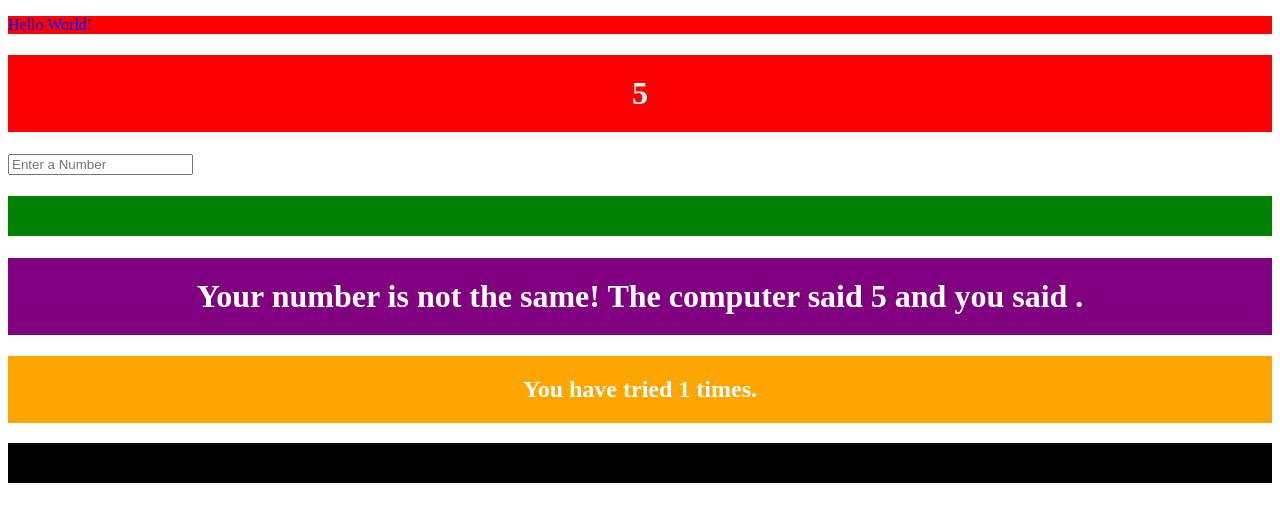
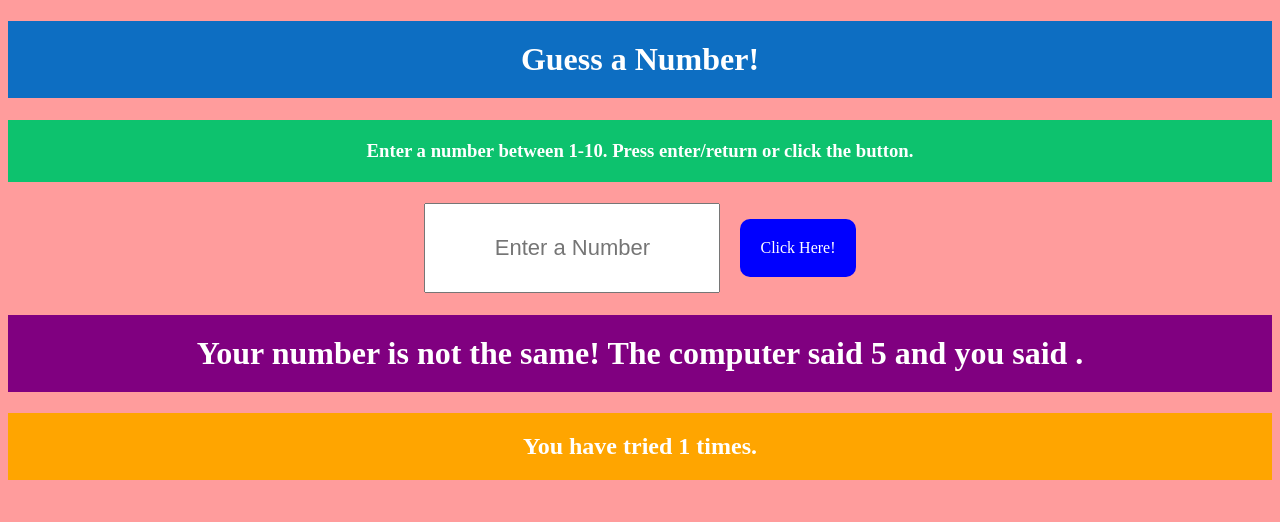
Before and after one commit to S-Kalamkar/Guess-Number, a plain HTML site: page index.html in a window 1280 px wide. Both pictures are taken after a click on the element "Click Here!". Drawn offline with Linux system fonts and the light colour scheme.

Commit message:
game finished

```diff
--- a/app.js
+++ b/app.js
@@ -11,9 +11,9 @@ var wins = 0
 usernumber.focus();
 
 function run() {
-    document.getElementById("paragraph").innerHTML = "Hello World!";
-    document.getElementById("paragraph").style.backgroundColor = "red";
-    document.getElementById("paragraph").style.color = "blue";
+    // document.getElementById("paragraph").innerHTML = "Hello World!";
+    // document.getElementById("paragraph").style.backgroundColor = "red";
+    // document.getElementById("paragraph").style.color = "blue";
     // rn()
     // userNum()
     compare()
@@ -22,30 +22,30 @@ function run() {
 
 function rn() {
     var ran = Math.floor(Math.random() * 10 + 1)
-    var x = document.getElementById("random")
+    // var x = document.getElementById("random")
 
-    x.style.color="white"
-    x.style.backgroundColor="blue"
-    x.style.padding="20px"
-    x.style.textAlign="center"
+    // x.style.color="white"
+    // x.style.backgroundColor="blue"
+    // x.style.padding="20px"
+    // x.style.textAlign="center"
 
-    document.getElementById("random").innerHTML = ran;
-    document.getElementById("random").style.backgroundColor = "red";
-    document.getElementById("random").style.color = "white";
+    // document.getElementById("random").innerHTML = ran;
+    // document.getElementById("random").style.backgroundColor = "red";
+    // document.getElementById("random").style.color = "white";
     return ran
 }
 
 function userNum() {
     var user = document.getElementById("getNumber").value;
     // alert(user)
-    var y = document.getElementById("userNumber")
+    // var y = document.getElementById("userNumber")
 
-    y.style.color="white"
-    y.style.backgroundColor="green"
-    y.style.padding="20px"
-    y.style.textAlign="center"
+    // y.style.color="white"
+    // y.style.backgroundColor="green"
+    // y.style.padding="20px"
+    // y.style.textAlign="center"
 
-    document.getElementById("userNumber").innerHTML = user
+    // document.getElementById("userNumber").innerHTML = user
     return user
 }
 
@@ -61,26 +61,30 @@ function compare() {
     z.style.padding="20px"
     z.style.textAlign="center"
 
-    c.style.color="white"
-    c.style.backgroundColor="orange"
-    c.style.padding="20px"
-    c.style.textAlign="center"
 
 
-    w.style.color="white"
-    w.style.backgroundColor="black"
-    w.style.padding="20px"
-    w.style.textAlign="center"
 
 
     if (a != b) {
         z.innerHTML = `Your number is not the same! The computer said ${b} and you said ${a}.`
         counter++
         c.innerHTML = `You have tried ${counter} times.`
+        c.style.color="white"
+        c.style.backgroundColor="orange"
+        c.style.padding="20px"
+        c.style.textAlign="center"
+        document.querySelector("body").style.backgroundColor = "#ff9c9c"
     } else if (a==b){
+        z.style.backgroundColor="lime"
         z.innerHTML = `Your number was the same!`
         wins++
         w.innerHTML = `You have won ${wins} times.`
+        w.style.color="white"
+        w.style.backgroundColor="black"
+        w.style.padding="20px"
+        w.style.textAlign="center"
+        counter = 0
+        document.querySelector("body").style.backgroundColor = "#e4ff9c"
     }
     reset()
 }
--- a/index.html
+++ b/index.html
@@ -8,9 +8,15 @@
     <link rel="stylesheet" href="style.css">
 </head>
 <body>
-    <p onclick="run();" id= "paragraph">Click Here!</p>
+
+    <h1 class="header">Guess a Number!</h1>
+    <h3 class="subtitle">Enter a number between 1-10. Press enter/return or click the button.</h3>
     <h1 id="random"> </h1>
-    <input placeholder="Enter a Number" id="getNumber">
+
+    <div class="inputNumberBox">
+        <input placeholder="Enter a Number" id="getNumber">
+        <p onclick="run();" id= "paragraph">Click Here!</p>
+    </div>
     <h1 id="userNumber"> </h1>
     <h1 id="compare"> </h1>
     <h2 id="counter"> </h2>
--- a/style.css
+++ b/style.css
@@ -0,0 +1,32 @@
+#getNumber{
+    font-size: 22px;
+    text-align: center;
+
+}
+
+.inputNumberBox{
+    display: flex;
+    justify-content: center;
+}
+
+#paragraph{
+    margin-left: 20px;
+    background-color: blue;
+    color: white;
+    padding: 20px;
+    border-radius: 10px;
+}
+
+.header{
+    background-color: rgb(13, 110, 194);
+    color: white;
+    padding: 20px;
+    text-align: center;
+}
+
+.subtitle{
+    background-color: rgb(13, 194, 110);
+    color: white;
+    padding: 20px;
+    text-align: center;
+}
```
